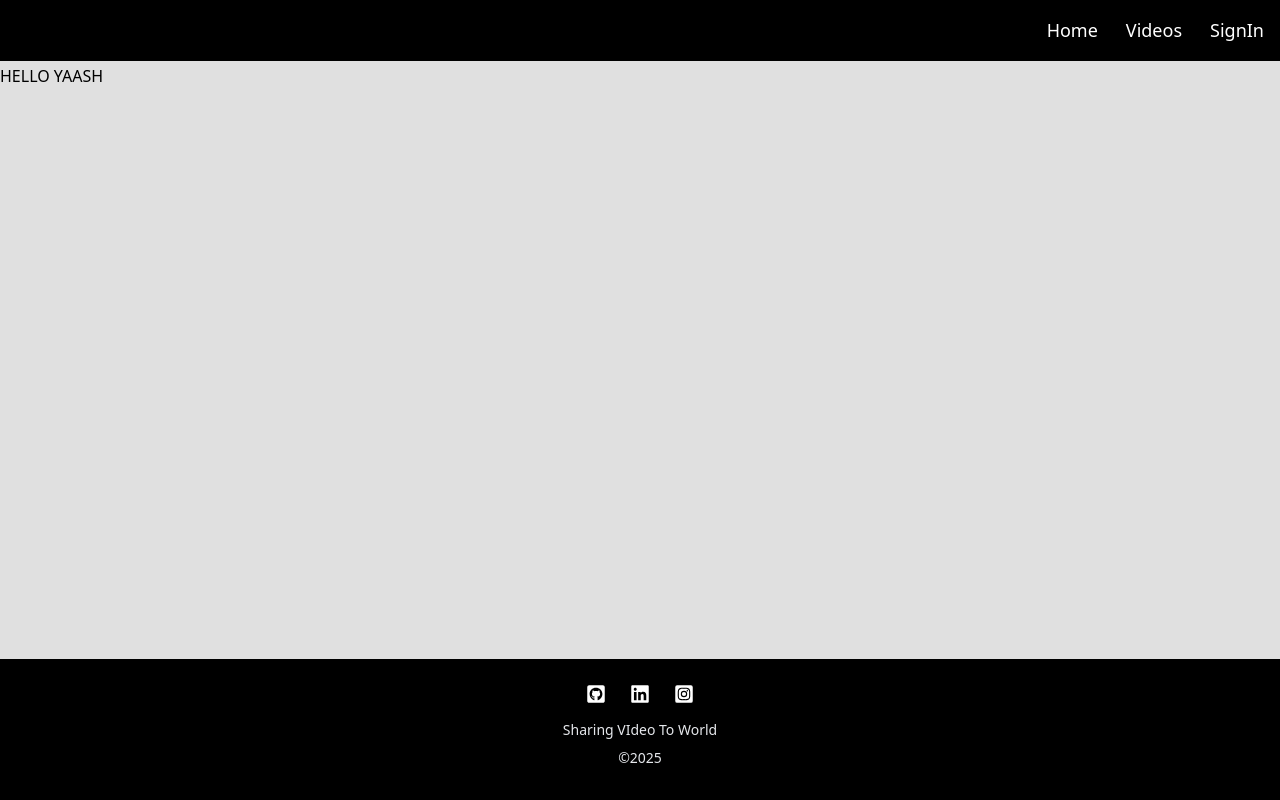
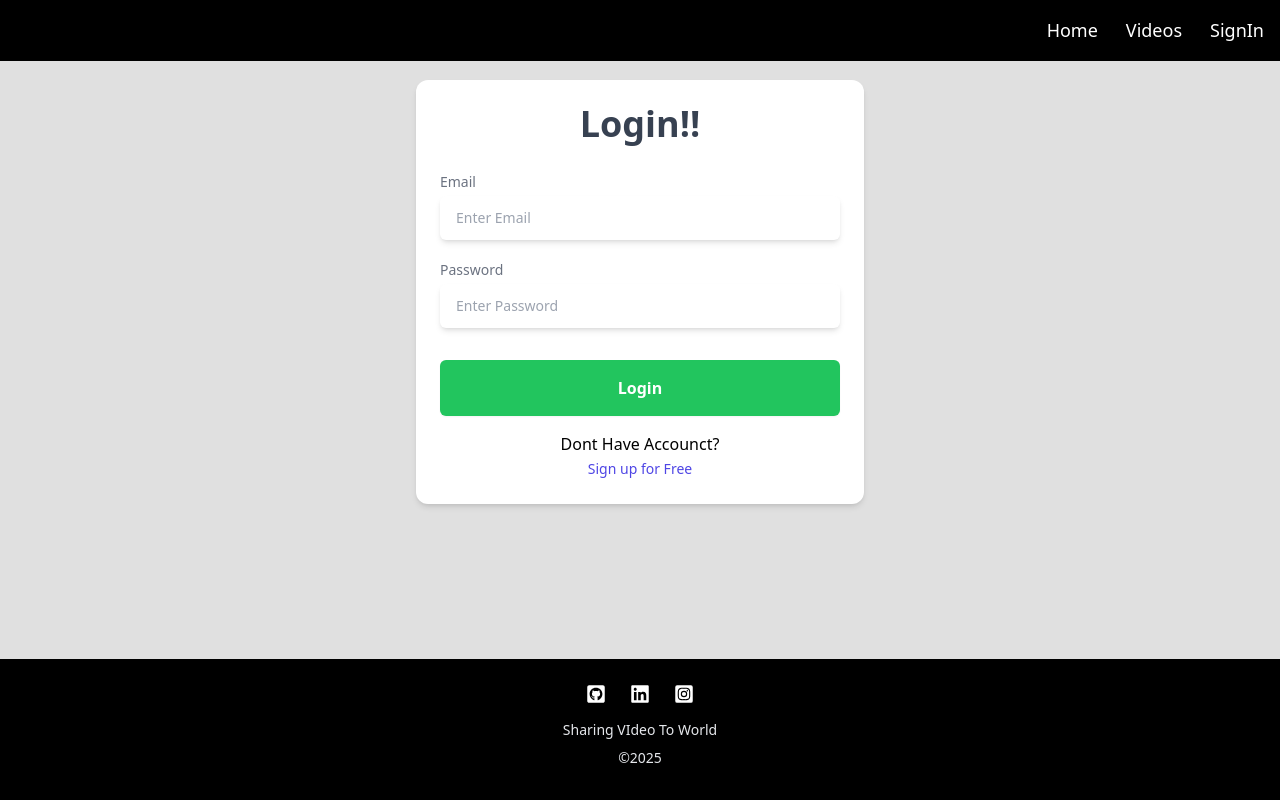
Before and after one commit to Yaash001/webVideo, a React (Vite) app in the folder frontend/: page /sign-in in a window 1280 px wide. Built offline with nearby package versions, Linux system fonts and the light colour scheme.

Commit message:
Added A Signin And Signup Page With routing Only Connection Remains

```diff
--- a/frontend/package.json
+++ b/frontend/package.json
@@ -12,7 +12,8 @@
   "dependencies": {
     "react": "^19.1.0",
     "react-dom": "^19.1.0",
-    "react-icons": "^5.5.0"
+    "react-icons": "^5.5.0",
+    "react-router-dom": "^7.6.3"
   },
   "devDependencies": {
     "@eslint/js": "^9.29.0",
--- a/frontend/src/App.tsx
+++ b/frontend/src/App.tsx
@@ -1,9 +1,12 @@
 import React from 'react'
-import { Layout } from './components/layout'
+import { RouterProvider } from 'react-router-dom'
+import { router } from './router'
 
 const App : React.FC = () => {
   return (
-<><Layout children={<h1>HELLO YAASH</h1>}/></>
+    <>
+    <RouterProvider router={router}/>
+    </>
   )
 }
 
--- a/frontend/src/components/Layout.tsx
+++ b/frontend/src/components/Layout.tsx
@@ -1,5 +1,6 @@
 import React, { type ReactNode } from 'react'
 import { FaGithubSquare,FaLinkedin,FaInstagramSquare   } from "react-icons/fa";
+import { Link } from 'react-router-dom';
 
 interface LProps{
   children : ReactNode;
@@ -9,10 +10,9 @@ export const Layout : React.FC<LProps>= ({ children }) => {
     <div className='min-h-screen bg-bgTwo flex flex-col'>
       <nav className='flex items-center bg-bgFive p-4 justify-end md:text-lg border-b-black border-b-[1px] fixed top-0 z-50 w-full text-white'>
         <div className=' flex items-center gap-4 md:gap-5 lg:gap-7 capitalize'>
-          <p>Home</p>
-                    <p>videos</p>
-          <p>signIn</p>
-
+          <Link to={"/"}>Home</Link>
+          <Link to={"/all-videos"}>videos</Link>
+          <Link to={"/sign-in"}>signIn</Link>
         </div>
       </nav>
       <main className='flex-1 flwx flex-col items-center w-full mt-16'>
--- /dev/null
+++ b/frontend/src/pages/auth/SignIn.tsx
@@ -0,0 +1,58 @@
+import React, { useState } from 'react'
+import { Layout } from '../../components/Layout'
+import { Link } from 'react-router-dom'
+import type { AuthFormData } from '../../types';
+
+export const SignIn : React.FC = () => {
+  const [FormData,setFormData] = useState<AuthFormData>({
+      email:"",
+      password:"",
+    });
+
+      const handleChange = (e:React.ChangeEvent<HTMLInputElement>)=>{
+        const {name,value} = e.target;
+        setFormData((prev)=>({
+          ...prev,
+          [name]:value,
+        }))
+      }
+
+
+          const handleSubmit = async(e:React.FormEvent<HTMLFormElement>)=>{
+            e.preventDefault();
+            console.log("log From signIn PAge")
+          };
+
+  return (
+    <Layout>
+        <div className='flex items-center justify-center p-4 w-full'>
+        <div className='w-full max-w-md bg-white rounded-xl shadow-md p-6'>
+        <h1 className='text-4xl font-bold text-center text-gray-700 mb-7'>Login!! </h1>
+        <form  className='space-y-8 ' onSubmit={handleSubmit}>
+            <div>
+            <label className='block text-sm font-medium text-gray-500'>
+                    Email
+            </label>
+            <input value={FormData.email} onChange={handleChange} className='mt-1 block w-full px-4 py-3  rounded-md shadow-md focus:border-gray-800 sm:text-sm mb-5' type='email' name='email' placeholder='Enter Email' required/>
+
+            <label className='block text-sm font-medium text-gray-500'>
+                Password
+            </label>
+            <input value={FormData.password} onChange={handleChange} className='mt-1 block w-full px-4 py-3  rounded-md shadow-md focus:border-gray-800 sm:text-sm ' type='password' name='password' placeholder='Enter Password' required/>
+            </div>
+            <button type='submit' className='w-full mb-5 py-4 px-4 bg-green-500
+            hover:bg-green-700 text-white font-bold rounded-md shadow-sm transition duration-100 disabled:bg-green-600 disabled:cursor-not-allowedflex items-center justify-center capitalize'>
+                Login
+            </button>
+        </form>
+        <div className='mt-4 text-center'>
+          Dont Have Accounct?<br/>
+  <Link to='/sign-up' className='text-sm font-medium text-indigo-600 hover:text-indigo-800 transition-all duration-300'>
+     Sign up for Free
+  </Link>
+        </div>
+        </div>
+        </div>
+    </Layout>
+  )
+}
--- /dev/null
+++ b/frontend/src/pages/auth/SignUp.tsx
@@ -0,0 +1,61 @@
+import React, { useState } from 'react'
+import { Layout } from '../../components/Layout'
+import type { AuthFormData } from './../../types';
+import { Link } from 'react-router-dom';
+
+export const SignUp : React.FC = () => {
+  const [FormData,setFormData] = useState<AuthFormData>({
+    email:"",
+    password:"",
+  });
+
+  const handleChange = (e:React.ChangeEvent<HTMLInputElement>)=>{
+    const {name,value} = e.target;
+    setFormData((prev)=>({
+      ...prev,
+      [name]:value,
+    }))
+  }
+    const handleSubmit = async(e:React.FormEvent<HTMLFormElement>)=>{
+      e.preventDefault();
+      console.log(FormData.email)
+
+      console.log(FormData.password)
+    };
+
+
+  return (
+    <Layout>
+        <div className='flex items-center justify-center p-4 w-full'>
+        <div className='w-full max-w-md bg-white rounded-xl shadow-md p-6'>
+        <h1 className='text-4xl font-bold text-center text-gray-700 mb-7 capitalize'>JOIN US TODAY </h1>
+        <form  className='space-y-8 ' onSubmit={handleSubmit}>
+            <div>
+            <label className='block text-sm font-medium text-gray-500'>
+                    Email
+            </label>
+            <input value={FormData.email} className='mt-1 block w-full px-4 py-3  rounded-md shadow-md focus:border-gray-800 sm:text-sm mb-5' type='email' name='email' placeholder='Enter Email' required onChange={handleChange}/>
+
+            <label className='block text-sm font-medium text-gray-500'>
+                Password
+            </label>
+            <input value={FormData.password}className='mt-1 block w-full px-4 py-3  rounded-md shadow-md focus:border-gray-800 sm:text-sm ' type='password' name='password' placeholder='Enter Password' required onChange={handleChange}/>
+            </div>
+            <button type='submit' className='w-full py-3 px-4 bg-green-500
+  hover:bg-green-700 text-white font-bold rounded-md shadow-sm
+  transition duration-100 disabled:bg-green-600 disabled:cursor-not-allowed
+  flex items-center justify-center capitalize'>
+                signup
+            </button>
+        </form>
+        <div className='mt-4 text-center'>
+          Already Have A Account?<br/>
+  <Link to='/sign-in' className='text-sm font-medium text-indigo-600 hover:text-indigo-800 transition-all duration-300'>
+     SignIn Here!!
+  </Link>
+  </div>
+        </div>
+        </div>
+    </Layout>
+  )
+}
--- /dev/null
+++ b/frontend/src/router.tsx
@@ -0,0 +1,9 @@
+import { createBrowserRouter } from "react-router-dom";
+import { SignIn } from "./pages/auth/Signin";
+import { SignUp } from "./pages/auth/Signup";
+
+export const router = createBrowserRouter([
+    {path:'/sign-up',element:<SignUp/>},
+    {path:'/sign-in',element:<SignIn/>},
+
+])
--- /dev/null
+++ b/frontend/src/types.tsx
@@ -0,0 +1,4 @@
+export interface AuthFormData{
+    email:string,
+    password:string,
+}
```
Also changed, not shown: 1 other file (tests, documents, lock files or other folders).
